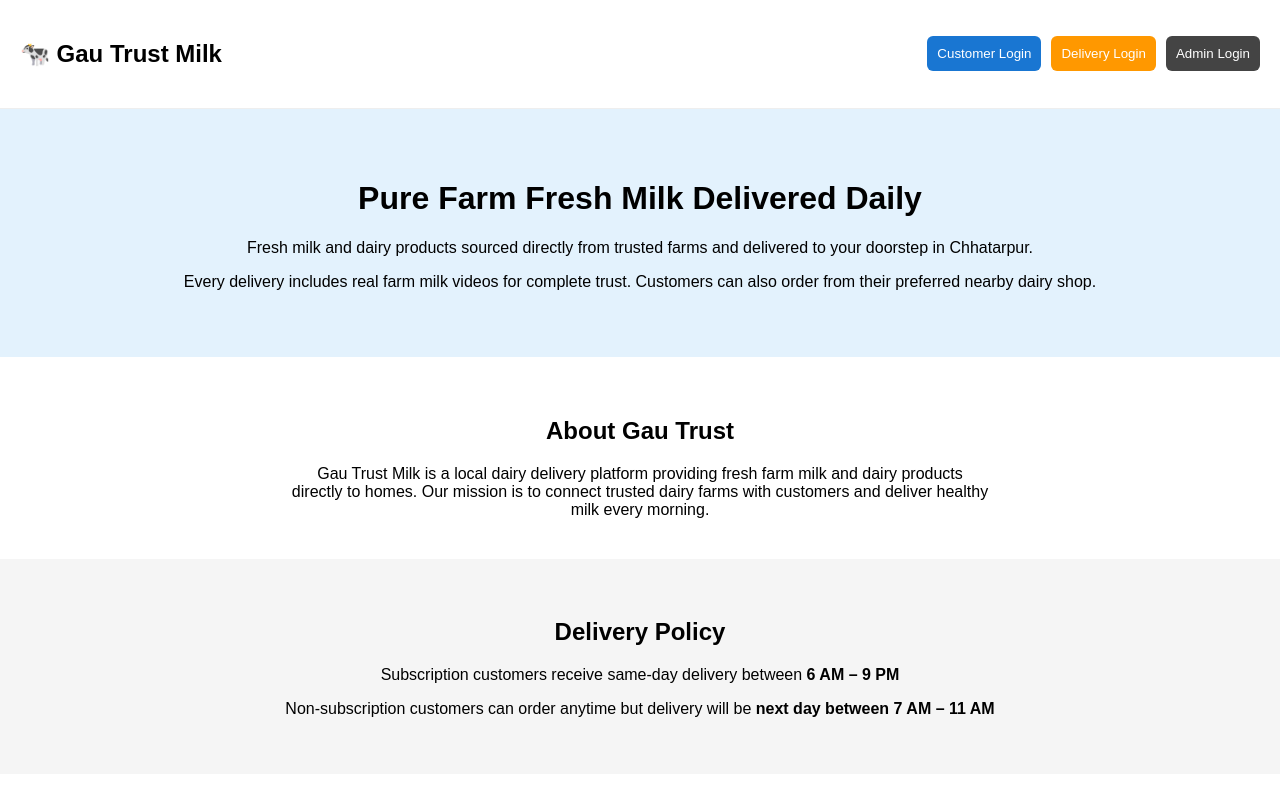
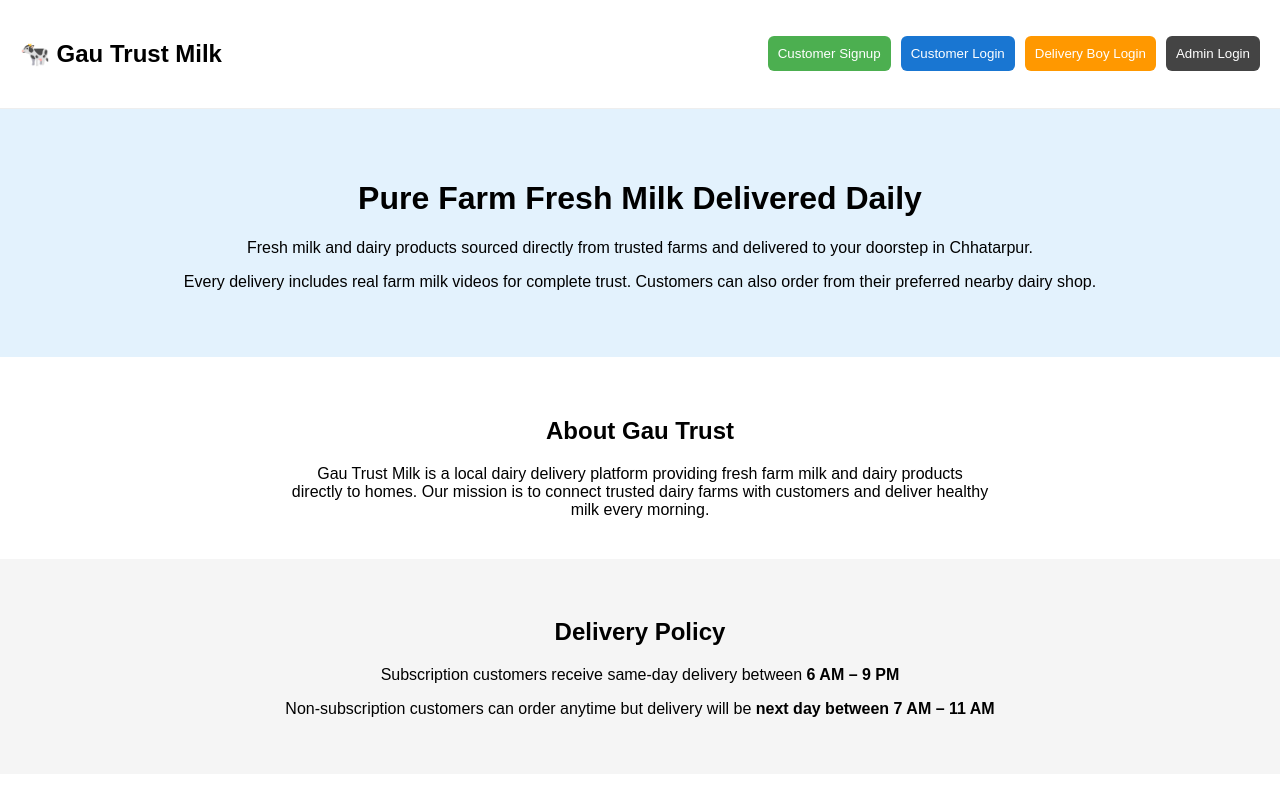
Before and after one commit to rudrajain95/gau-trust, a Next.js app: page / in a window 1280 px wide. Shown: the top 800 px of the page. Built offline with nearby package versions, Linux system fonts and the light colour scheme.

Commit message:
homepage add signup login delivery admin buttons

```diff
--- a/app/page.tsx
+++ b/app/page.tsx
@@ -21,6 +21,19 @@ borderBottom:"1px solid #eee"
 
 <div>
 
+<a href="/signup">
+<button style={{
+padding:10,
+marginRight:10,
+background:"#4CAF50",
+color:"white",
+border:"none",
+borderRadius:6
+}}>
+Customer Signup
+</button>
+</a>
+
 <a href="/login">
 <button style={{
 padding:10,
@@ -43,7 +56,7 @@ color:"white",
 border:"none",
 borderRadius:6
 }}>
-Delivery Login
+Delivery Boy Login
 </button>
 </a>
 
@@ -144,29 +157,12 @@ flexWrap:"wrap",
 marginTop:30
 }}>
 
-<div style={card}>
-<h3>Milk</h3>
-</div>
-
-<div style={card}>
-<h3>Paneer</h3>
-</div>
-
-<div style={card}>
-<h3>Curd</h3>
-</div>
-
-<div style={card}>
-<h3>Butter Milk</h3>
-</div>
-
-<div style={card}>
-<h3>Butter</h3>
-</div>
-
-<div style={card}>
-<h3>Bread</h3>
-</div>
+<div style={card}><h3>Milk</h3></div>
+<div style={card}><h3>Paneer</h3></div>
+<div style={card}><h3>Curd</h3></div>
+<div style={card}><h3>Butter Milk</h3></div>
+<div style={card}><h3>Butter</h3></div>
+<div style={card}><h3>Bread</h3></div>
 
 </div>
 
```
